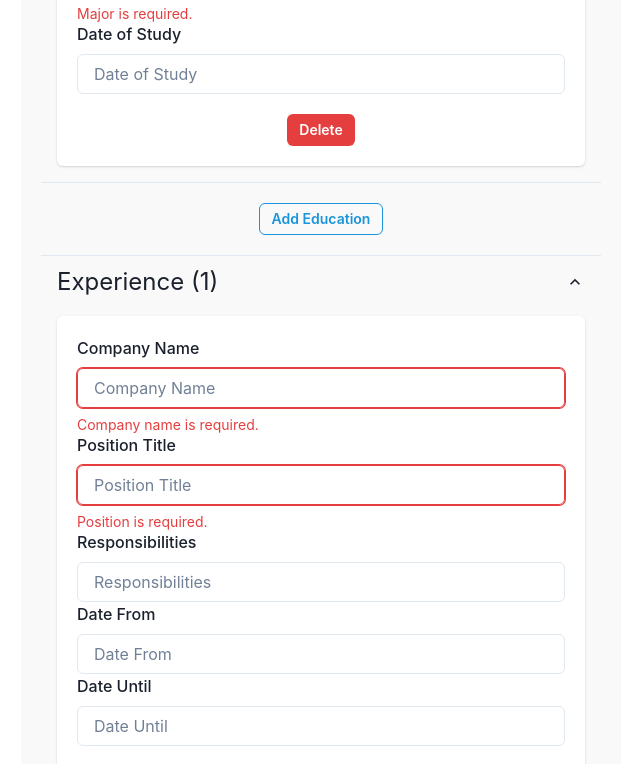
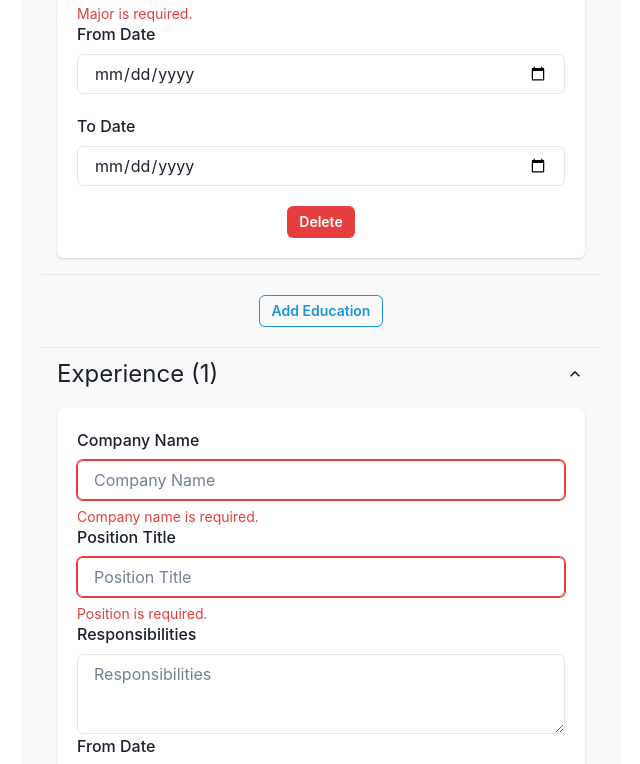
Before and after one commit to angelr1076/React-CV-App, a React (Vite) app: page / in a window 1280 px wide. Shown: the part 757-1521 px from the top of the page, without its empty margins (319-959 px from the left). Built offline with nearby package versions, Linux system fonts and the light colour scheme.

Commit message:
Moved Title component from App to CVForm as header. Added to and from dates for educational and experience components. Added textarea to responsibilities PracticalExp component

```diff
--- a/src/App.jsx
+++ b/src/App.jsx
@@ -1,11 +1,9 @@
 import './assets/styles/style.css';
-import Title from './components/Title';
 import CVForm from './components/CVForm';
 
 function App() {
   return (
     <div className='main'>
-      <Title title='React-CV-Canvas' />
       <CVForm />
     </div>
   );
--- a/src/components/CVForm.jsx
+++ b/src/components/CVForm.jsx
@@ -3,6 +3,7 @@ import { useState } from 'react';
 import GeneralInfo from './GeneralInfo';
 import EducationalExp from './EducationalExp';
 import PracticalExp from './PracticalExp';
+import Title from './Title';
 import { v4 as uuidv4 } from 'uuid';
 import { Box, Button } from '@chakra-ui/react';
 
@@ -26,6 +27,7 @@ function CVForm() {
     },
   ]);
   const [isSubmitted, setIsSubmitted] = useState(false);
+  // TODO: Collapse all accordions button
 
   const handleGeneralInfoChange = updatedInfo => {
     setGeneralInfo(updatedInfo);
@@ -34,7 +36,7 @@ function CVForm() {
   const handleAddEducation = () => {
     setEducation([
       ...education,
-      { id: uuidv4(), schoolName: '', major: '', dateOfStudy: '' },
+      { id: uuidv4(), schoolName: '', major: '', dateFrom: '', dateTo: '' },
     ]);
   };
 
@@ -59,7 +61,7 @@ function CVForm() {
         positionTitle: '',
         responsibilities: '',
         dateFrom: '',
-        dateUntil: '',
+        dateTo: '',
       },
     ]);
   };
@@ -85,6 +87,8 @@ function CVForm() {
   };
 
   return (
+    <>
+      {isSubmitted ? null : <Title title='React-CV-Canvas' />}
       <Box className='form-group'>
         <GeneralInfo
           info={generalInfo}
@@ -141,10 +145,11 @@ function CVForm() {
             size='md'
             mt={6}
             onClick={isSubmitted ? handleEdit : handleSubmit}>
-          {isSubmitted ? 'Edit Form' : 'Submit Form'}
+            {isSubmitted ? 'Edit CV' : 'Create CV'}
           </Button>
         </Box>
       </Box>
+    </>
   );
 }
 
--- a/src/components/EducationalExp.jsx
+++ b/src/components/EducationalExp.jsx
@@ -37,7 +37,8 @@ function EducationalExp({
     <div className='form-group'>
       {isSubmitted ? (
         <div>
-          {education.schoolName} {education.major} {education.dateOfStudy}
+          {education.schoolName} {education.major} {education.dateFrom}{' '}
+          {education.dateTo}
         </div>
       ) : (
         <Accordion key={index} defaultIndex={[0]} allowMultiple>
@@ -92,18 +93,32 @@ function EducationalExp({
                     )}
                   </FormControl>
                   <FormControl>
-                    <FormLabel
-                      className='label'
-                      htmlFor={`dateOfStudy${index}`}>
-                      Date of Study
+                    <FormLabel className='label' htmlFor={`dateFrom${index}`}>
+                      From Date
                     </FormLabel>
                     <Input
                       className='input'
-                      name='dateOfStudy'
-                      value={education.dateOfStudy}
+                      name='dateFrom'
+                      type='date'
+                      value={education.dateFrom}
                       onChange={handleInputChange}
-                      placeholder='Date of Study'
-                      id={`dateOfStudy${index}`}
+                      placeholder='From Date'
+                      id={`dateFrom${index}`}
+                      mb={5}
+                    />
+                  </FormControl>
+                  <FormControl>
+                    <FormLabel className='label' htmlFor={`dateTo${index}`}>
+                      To Date
+                    </FormLabel>
+                    <Input
+                      className='input'
+                      name='dateTo'
+                      type='date'
+                      value={education.dateTo}
+                      onChange={handleInputChange}
+                      placeholder='To Date'
+                      id={`dateTo${index}`}
                       mb={5}
                     />
                   </FormControl>
@@ -129,7 +144,8 @@ EducationalExp.propTypes = {
     id: PropTypes.string.isRequired,
     schoolName: PropTypes.string.isRequired,
     major: PropTypes.string.isRequired,
-    dateOfStudy: PropTypes.string.isRequired,
+    dateFrom: PropTypes.string.isRequired,
+    dateTo: PropTypes.string.isRequired,
   }),
   index: PropTypes.number.isRequired,
   onChange: PropTypes.func.isRequired,
--- a/src/components/GeneralInfo.jsx
+++ b/src/components/GeneralInfo.jsx
@@ -63,7 +63,6 @@ function GeneralInfo({ info, onChange, isSubmitted }) {
                     {!isError ? (
                       <FormHelperText>Enter your full name.</FormHelperText>
                     ) : (
-                      // FIXME: Error message not rendering
                       <FormErrorMessage>
                         Full name is required.
                       </FormErrorMessage>
--- a/src/components/PracticalExp.jsx
+++ b/src/components/PracticalExp.jsx
@@ -2,6 +2,7 @@ import PropTypes from 'prop-types';
 import {
   Box,
   Text,
+  Textarea,
   Input,
   Button,
   Card,
@@ -40,7 +41,7 @@ function PracticalExp({
         <div>
           {experience.companyName} {experience.positionTitle}{' '}
           {experience.responsibilities} {experience.dateFrom}{' '}
-          {experience.dateUntil}
+          {experience.dateTo}
         </div>
       ) : (
         <Accordion key={index} defaultIndex={[0]} allowMultiple>
@@ -104,9 +105,10 @@ function PracticalExp({
                       htmlFor={`responsibilities${index}`}>
                       Responsibilities
                     </FormLabel>
-                    <Input
+                    <Textarea
                       className='input'
                       name='responsibilities'
+                      type='textarea'
                       value={experience.responsibilities}
                       onChange={handleInputChange}
                       placeholder='Responsibilities'
@@ -115,28 +117,31 @@ function PracticalExp({
                   </FormControl>
                   <FormControl>
                     <FormLabel className='label' htmlFor={`dateFrom${index}`}>
-                      Date From
+                      From Date
                     </FormLabel>
                     <Input
                       className='input'
                       name='dateFrom'
+                      type='date'
                       value={experience.dateFrom}
                       onChange={handleInputChange}
-                      placeholder='Date From'
+                      placeholder='From Date'
                       id={`dateFrom${index}`}
+                      mb={5}
                     />
                   </FormControl>
                   <FormControl>
-                    <FormLabel className='label' htmlFor={`dateUntil${index}`}>
-                      Date Until
+                    <FormLabel className='label' htmlFor={`dateTo${index}`}>
+                      To Date
                     </FormLabel>
                     <Input
                       className='input'
-                      name='dateUntil'
-                      value={experience.dateUntil}
+                      name='dateTo'
+                      type='date'
+                      value={experience.dateTo}
                       onChange={handleInputChange}
-                      placeholder='Date Until'
-                      id={`dateUntil${index}`}
+                      placeholder='To Date'
+                      id={`dateTo${index}`}
                       mb={5}
                     />
                   </FormControl>
@@ -163,7 +168,7 @@ PracticalExp.propTypes = {
     positionTitle: PropTypes.string.isRequired,
     responsibilities: PropTypes.string.isRequired,
     dateFrom: PropTypes.string.isRequired,
-    dateUntil: PropTypes.string.isRequired,
+    dateTo: PropTypes.string.isRequired,
   }),
   onChange: PropTypes.func.isRequired,
   handleDeleteExperience: PropTypes.func.isRequired,
```
Lines whose indentation alone changed are shown as unchanged.
